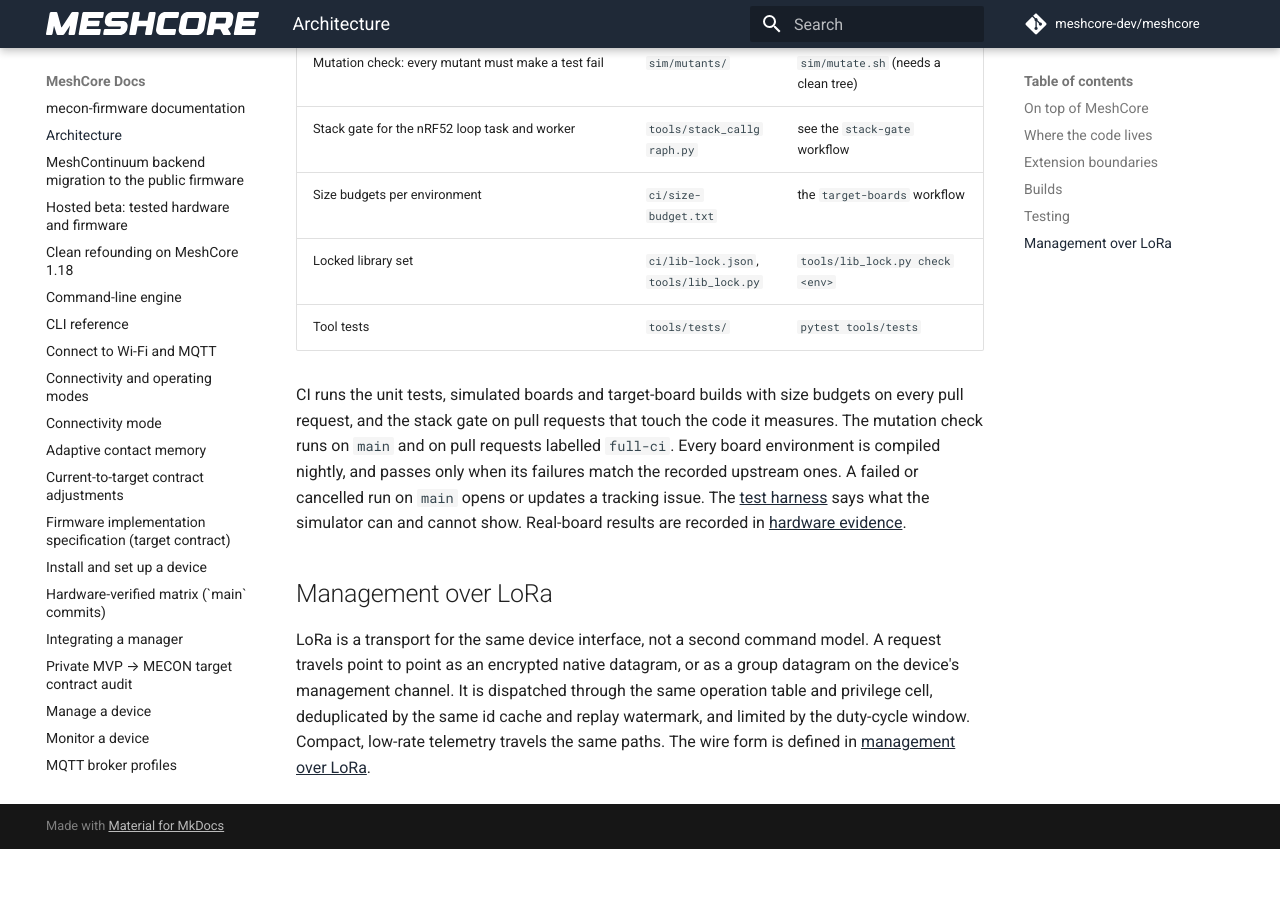
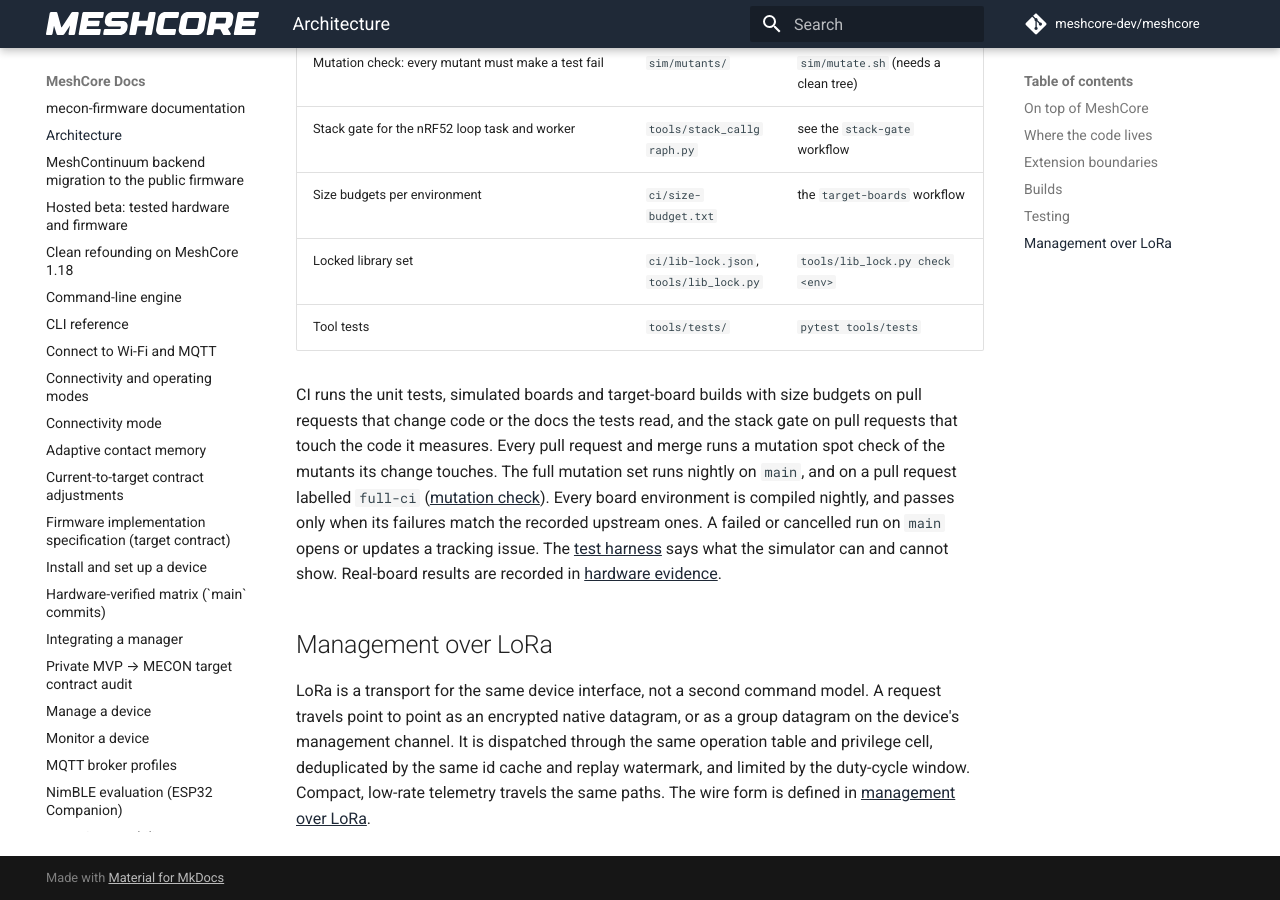
Before and after one commit to hoejriis/mecon-firmware, an MkDocs documentation site: the page built from docs/ARCHITECTURE.md, in a window 1280 px wide and 900 px high, scrolled down 4146 px. Built offline with MkDocs 1.6.1 and Material for MkDocs 9.7.7, drawn with Linux system fonts in a browser that asks for light colours; comment, search, counter and statistics services are not loaded; before the commit the page ends 4995 px from its top, so only the background shows below that.

Commit message:
ARCHITECTURE: the mutation spot check and nightly
The owner's CI rule change (Issue #255, PR #256): a spot check of the
touched mutants on every pull request and merge, the full set nightly
on main and on full-ci. The docs-only path filter (Issue #245) is
reflected too.

Co-Authored-By: Claude Opus 5.5 (1M context) <noreply@anthropic.com>

```diff
--- a/docs/ARCHITECTURE.md
+++ b/docs/ARCHITECTURE.md
@@ -97,7 +97,7 @@ Release keys are listed in `docs/contract/release-keys.json`, and `tools/gen_rel
 | Locked library set | `ci/lib-lock.json`, `tools/lib_lock.py` | `tools/lib_lock.py check <env>` |
 | Tool tests | `tools/tests/` | `pytest tools/tests` |
 
-CI runs the unit tests, simulated boards and target-board builds with size budgets on every pull request, and the stack gate on pull requests that touch the code it measures. The mutation check runs on `main` and on pull requests labelled `full-ci`. Every board environment is compiled nightly, and passes only when its failures match the recorded upstream ones. A failed or cancelled run on `main` opens or updates a tracking issue. The [test harness](SIMULATION.md) says what the simulator can and cannot show. Real-board results are recorded in [hardware evidence](HARDWARE_VERIFIED.md).
+CI runs the unit tests, simulated boards and target-board builds with size budgets on pull requests that change code or the docs the tests read, and the stack gate on pull requests that touch the code it measures. Every pull request and merge runs a mutation spot check of the mutants its change touches. The full mutation set runs nightly on `main`, and on a pull request labelled `full-ci` ([mutation check](SIMULATION.md#mutation-check)). Every board environment is compiled nightly, and passes only when its failures match the recorded upstream ones. A failed or cancelled run on `main` opens or updates a tracking issue. The [test harness](SIMULATION.md) says what the simulator can and cannot show. Real-board results are recorded in [hardware evidence](HARDWARE_VERIFIED.md).
 
 ## Management over LoRa
 
```
